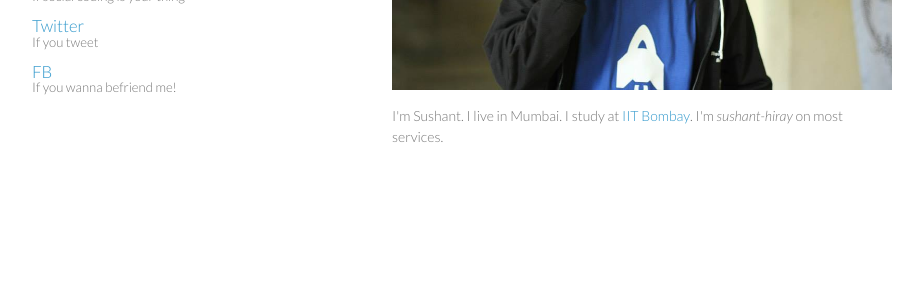
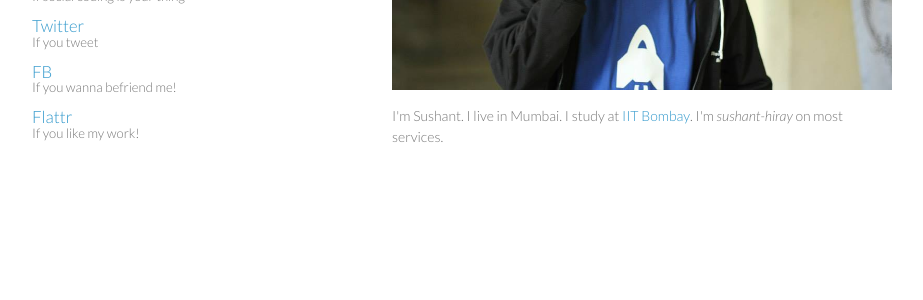
Before and after one commit to sushant-hiray/sushant-hiray.github.io, a Jekyll site: the page built from index.html, in a window 1280 px wide. Shown: the part 301-601 px from the top of the page, without its empty margins (178-1101 px from the left). Built offline with Jekyll 4.4.1, drawn with Linux system fonts in a browser that asks for light colours; nearby versions of some CDN libraries; Markdown is read by kramdown in place of the engine named in the settings.

Commit message:
Added flattr

```diff
--- a/_layouts/default.html
+++ b/_layouts/default.html
@@ -94,6 +94,7 @@
         <p class="view"><a href="https://github.com/sushant-hiray" target="tab">GitHub<small>If social coding is your thing</small></a></li>
         <p class="view"><a href="https://twitter.com/SushantHiray" target="tab">Twitter<small>If you tweet</small></a></li>
         <p class="view"><a href="https://facebook.com/sushant.hiray" target="tab">FB<small>If you wanna befriend me!</small></a></li>
+        <p class="view"><a href="https://flattr.com/submit/auto?user_id=sushant.hiray&url=http%3A%2F%2Fsushant-hiray.github.io" target="_blank">Flattr<small>If you like my work!</small></a></li>
 
       </header>
       <section id="main">
--- a/_layouts/no-disqus.html
+++ b/_layouts/no-disqus.html
@@ -86,6 +86,7 @@
         <p class="view"><a href="https://github.com/sushant-hiray" target="tab">GitHub<small>If social coding is your thing</small></a></li>
         <p class="view"><a href="https://twitter.com/SushantHiray" target="tab">Twitter<small>If you tweet</small></a></li>
         <p class="view"><a href="https://facebook.com/sushant.hiray" target="tab">FB<small>If you wanna befriend me!</small></a></li>
+          <p class="view"><a href="https://flattr.com/submit/auto?user_id=sushant.hiray&url=http%3A%2F%2Fsushant-hiray.github.io" target="_blank">Flattr<small>If you like my work!</small></a></li>
 
       </header>
       <section id="main">
```
